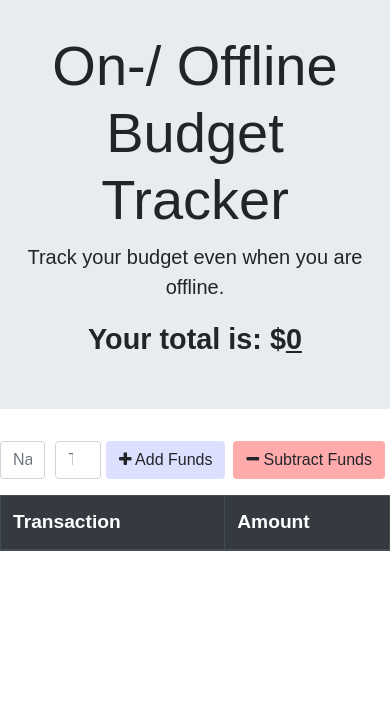
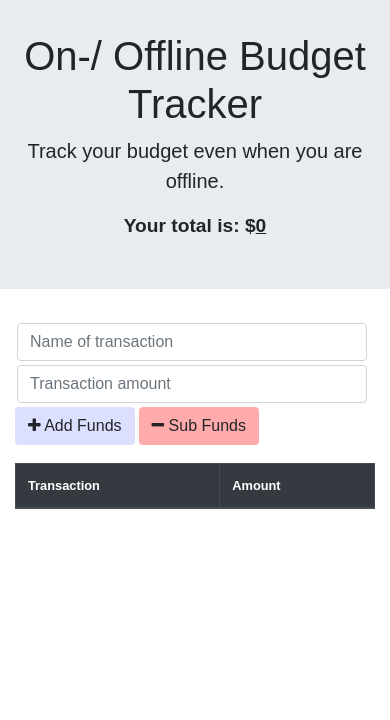
Before and after one commit to Steffield/PWA-On-OfflineBudgetTracker, a website: page public/index.html in a window 390 px wide. Drawn offline with nearby package versions, Linux system fonts and the light colour scheme; no server answers.

Commit message:
mobile responsive

```diff
--- a/public/index.html
+++ b/public/index.html
@@ -27,17 +27,17 @@
       </div>
     </div>
 
-    <div class = "wrapper">
+    <div class = "wrapper container">
 
       <div class="form form-row mb-3">
-        <div class ="col">
+        <div class ="col-lg-4">
           <input class="form-control" type="text" id="t-name" placeholder="Name of transaction" />
         </div>
-        <div class ="col">
+        <div class ="col-lg-4">
         <input class="form-control" type="number" min="0" id="t-amount" placeholder="Transaction amount" />
         </div>
-        <button class="btn mr-2" id="add-btn"><i class="fa fa-plus buttons"></i> Add Funds</button>
-        <button class="btn "id="sub-btn"><i class="fa fa-minus"></i> Subtract Funds</button>
+        <button class="btn" id="add-btn"><i class="fa fa-plus"></i> Add Funds</button>
+        <button class="btn"id="sub-btn"><i class="fa fa-minus"></i> Sub Funds</button>
         <p class="error"></p>
       </div>
 
--- a/public/styles.css
+++ b/public/styles.css
@@ -6,6 +6,8 @@ body {
 button, input {
   font-size: 100%;
   font-family: Arial;
+  margin: 2px!important;
+  border: 1px solid black;
 }
 
 /* .jumbotron{
@@ -15,6 +17,7 @@ button, input {
 
 #add-btn{
   background-color: #dddfff;
+  margin-left:5px!important;
 }
 
 #sub-btn{
@@ -67,3 +70,25 @@ tr:nth-child(even) {
   width: 100%;
   /* margin: 0 auto; */
 }
+
+/* .form-control{
+  margin: 5px!important;
+}
+
+button{
+  margin: 5px!important;
+} */
+
+
+
+@media only screen and (max-width: 414px) {
+  .display-4 {
+    font-size: 2.5rem
+  }
+  .total{
+    font-size: 1.2rem
+  }
+  table{
+    font-size:.8rem
+  }
+}
```
